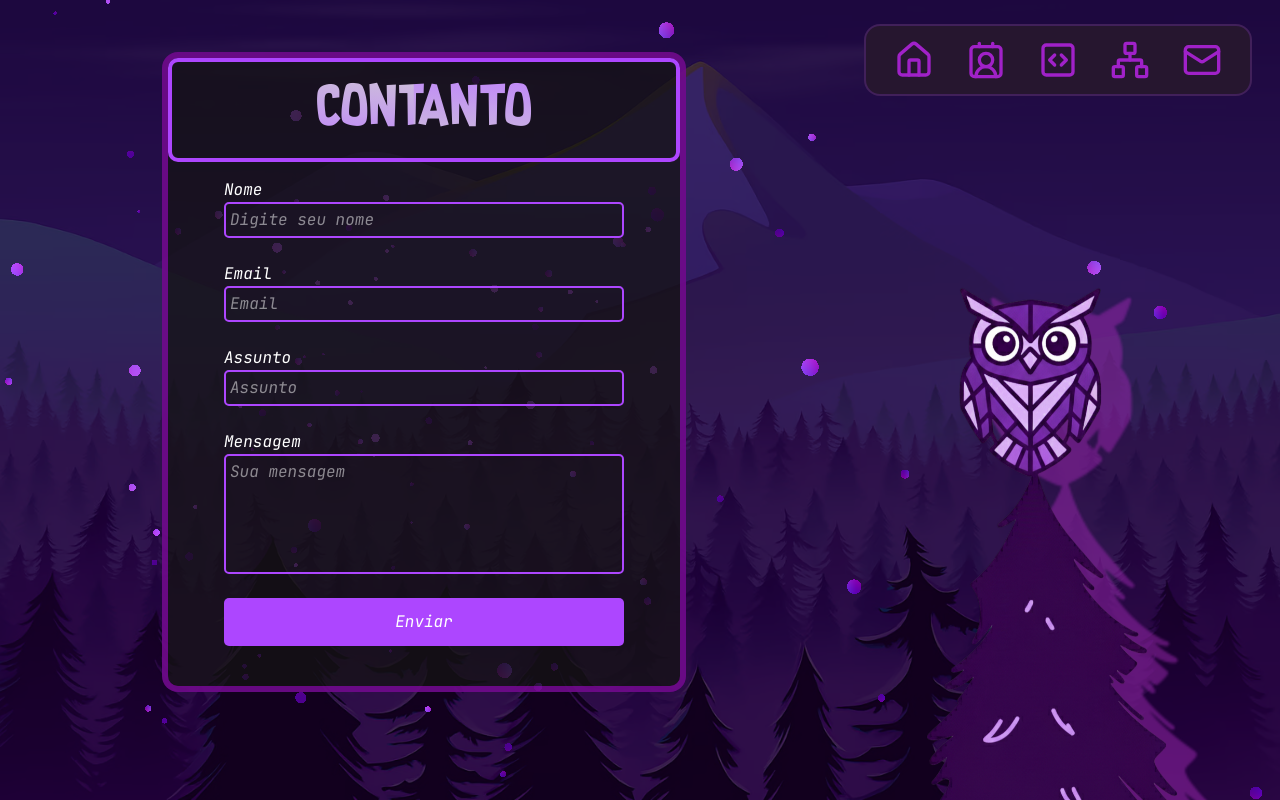
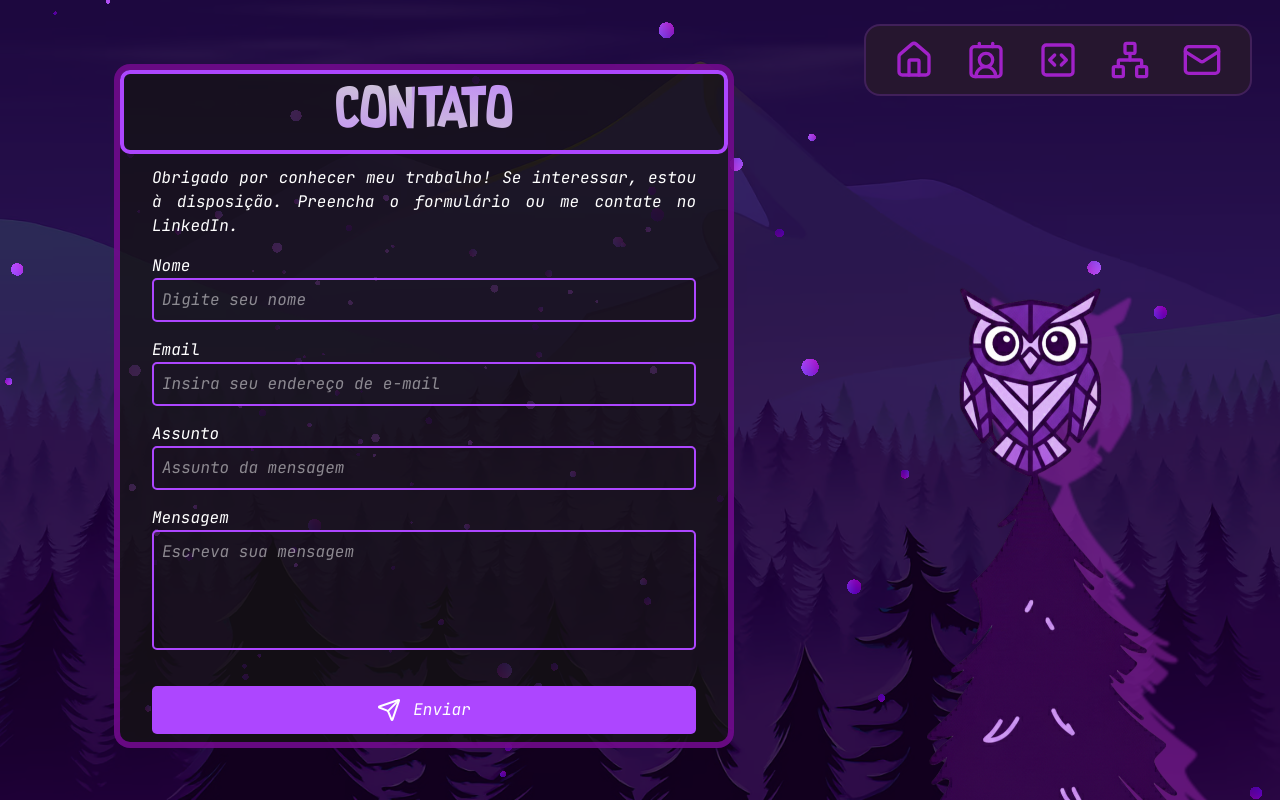
Before and after one commit to AndreChaibe/portfolio-react, a React (Vite) app: page /contact in a window 1280 px wide. Built offline with nearby package versions, Linux system fonts and the light colour scheme.

Commit message:
style: melhoria na estrutura da seção de contato

```diff
--- a/src/page/Contact/Contact.jsx
+++ b/src/page/Contact/Contact.jsx
@@ -1,38 +1,58 @@
 import { use } from "react";
 import { ThemesContext } from "../../context/Themes";
 import { ShinyText } from "../../ui/animations";
+import { Send } from "lucide-react";
+import { SocialLinks } from "../../shared/components";
+// eslint-disable-next-line no-unused-vars
+import { motion } from "motion/react";
 
-const Home = () => {
-
+const Contact = () => {
   const { theme } = use(ThemesContext);
 
   return (
-        <main className="flex justify-center items-center w-[50em] mb-50">
+    <main className="flex justify-center w-[50em] mb-33  overflow-y-auto overflow-x-hidden scrollbar-custom h-[42.8rem]">
       <div className={`${theme.colors.containerBg} rounded-2xl border-6 border-[#9908C39E]`}>
         <ShinyText>
-                    <h1 className={`text-5xl w-[100%] font-title text-center px-0 py-6 border-4 rounded-[10px] ${theme.colors.containerBorder}`}>Contanto</h1>
+          <h1 className={`text-5xl w-[100%] font-title text-center px-0 py-3.5 border-4 rounded-[10px] ${theme.colors.containerBorder}`}>Contato</h1>
         </ShinyText>
 
-                <form action="" className="flex flex-col text-white px-14 pb-10 mt-4 overflow-y-auto overflow-x-hidden scrollbar-custom
-                [&>input,&>textarea]:mb-6 [&>input,&>textarea,&>button]:rounded-[5px] [&>input,&>textarea]:p-1 [&>input,&>textarea]:border-2 [&>input,&>textarea]:w-100">
+        <div>
+          <p className="text-white max-w-[38rem] min-w-[21rem] text-justify px-8 py-3">Obrigado por conhecer meu trabalho! Se interessar, estou à disposição. Preencha o formulário ou me contate no LinkedIn.</p>
+        </div>
+
+        <form action="" className="flex flex-col text-white px-8 pb-7 mt-1
+                                   [&>input,&>textarea]:mb-4 [&>input,&>textarea,&>button]:rounded-[5px] [&>input,&>textarea]:p-2 [&>input,&>textarea]:border-2 [&>input,&>textarea]:w-[100%]"
+        >
 
           <label htmlFor="name">Nome</label>
           <input type="text" id="name" placeholder="Digite seu nome" className={`${theme.colors.containerBorder}`} />
 
           <label htmlFor="email">Email</label>
-                    <input type="text" id="email" placeholder="Email" className={`${theme.colors.containerBorder}`} />
+          <input type="text" id="email" placeholder="Insira seu endereço de e-mail" className={`${theme.colors.containerBorder}`} />
 
           <label htmlFor="subject">Assunto</label>
-                    <input type="text" id="subject" placeholder="Assunto" className={`${theme.colors.containerBorder}`} />
+          <input type="text" id="subject" placeholder="Assunto da mensagem" className={`${theme.colors.containerBorder}`} />
 
           <label htmlFor="message">Mensagem</label>
-                    <textarea name="message" id="" className={`${theme.colors.containerBorder} resize-none h-30`} placeholder="Sua mensagem"></textarea>
+          <textarea name="message" id="" className={`${theme.colors.containerBorder} resize-none h-30`} placeholder="Escreva sua mensagem" ></textarea>
 
-                    <button type="submit" className="bg-purple-500 py-3 cursor-pointer">Enviar</button>
+          <div className="flex justify-center gap-3 bg-purple-500 py-3 mt-5 cursor-pointer rounded-[5px]">
+            <Send />
+            <button type="submit">Enviar</button>
+          </div>
+
+          <motion.div
+            initial={{ opacity: 0.1, left: -150 }}
+            whileInView={{ opacity: 1, left: 0 }}
+            transition={{ type: "tween", ease: "easeInOut", duration: 1 }}
+            className={`flex justify-center items-center mt-4 py-3 ${theme.colors.containerBg} rounded-2xl`}>
+            <SocialLinks />
+          </motion.div>
+
         </form>
       </div>
     </main>
-    )
-}
+  );
+};
 
-export default Home;
+export default Contact;
--- a/src/page/Home/components/IntroductionArea.jsx
+++ b/src/page/Home/components/IntroductionArea.jsx
@@ -28,7 +28,7 @@ const IntroductionArea = () => {
                 initial={{ opacity: 0 }}
                 animate={{ opacity: 1 }}
                 transition={{ duration: 0.8, delay: 1, type: "tween" }}
-                className="flex justify-center items-center w-[100%] gap-6 font-general font-bold text-white mt-5
+                className="flex justify-center items-center w-[100%] gap-6 font-general font-bold text-white my-5
                 [&>Button>a]:px-5 [&>Button>a]:py-3 [&>Button>a]:rounded-2xl [&>Button>a]:text-2xl">
 
                 <Button><a className={`${theme.colors.buttonBg} cursor-pointer`}>Contrate-me</a></Button>
--- a/src/shared/components/SocialLinks.jsx
+++ b/src/shared/components/SocialLinks.jsx
@@ -7,32 +7,32 @@ const SocialLinks = () => {
     const { theme } = use(ThemesContext);
 
     return (
-        <nav className="mt-5">
+        <nav>
             <ul className='flex gap-7
                           [&>li>svg]:fill-current'>
 
                 <motion.li
-                    initial={{ opacity: 0, translateY: 150 }}
+                    initial={{ opacity: 0, translateY: -50 }}
                     animate={{ opacity: 1, translateY: 0 }}
-                    transition={{ duration: 0.7, delay: 2, type: "spring", mass: 1.0 }}>
+                    transition={{ duration: 0.7, delay: 2, type: "spring", mass: 0.6 }}>
                     <svg className={`${theme.colors.icons}`} xmlns="http://www.w3.org/2000/svg" width="43" height="43" viewBox="0 0 24 24">
                         <path d="M13 9V3.5L18.5 9M6 2c-1.11 0-2 .89-2 2v16a2 2 0 0 0 2 2h12a2 2 0 0 0 2-2V8l-6-6z" strokeWidth="0.1" />
                     </svg>
                 </motion.li>
 
                 <motion.li
-                    initial={{ opacity: 0, translateY: 150 }}
+                    initial={{ opacity: 0, translateY: -50 }}
                     animate={{ opacity: 1, translateY: 0 }}
-                    transition={{ duration: 0.7, delay: 2.5, type: "spring", mass: 1.0 }}>
+                    transition={{ duration: 0.7, delay: 2.5, type: "spring", mass: 0.6 }}>
                     <svg className={`${theme.colors.icons}`} xmlns="http://www.w3.org/2000/svg" width="43" height="43" viewBox="0 0 24 24">
                         <path fillRule="evenodd" d="M1 2.838A1.84 1.84 0 0 1 2.838 1H21.16A1.837 1.837 0 0 1 23 2.838V21.16A1.84 1.84 0 0 1 21.161 23H2.838A1.84 1.84 0 0 1 1 21.161zm8.708 6.55h2.979v1.496c.43-.86 1.53-1.634 3.183-1.634c3.169 0 3.92 1.713 3.92 4.856v5.822h-3.207v-5.106c0-1.79-.43-2.8-1.522-2.8c-1.515 0-2.145 1.089-2.145 2.8v5.106H9.708zm-5.5 10.403h3.208V9.25H4.208zM7.875 5.812a2.063 2.063 0 1 1-4.125 0a2.063 2.063 0 0 1 4.125 0" clipRule="evenodd" strokeWidth="0.1" stroke="#2d2c2c" />
                     </svg>
                 </motion.li>
 
                 <motion.li
-                    initial={{ opacity: 0, translateY: 150 }}
+                    initial={{ opacity: 0, translateY: -50 }}
                     animate={{ opacity: 1, translateY: 0 }}
-                    transition={{ duration: 0.7, delay: 3, type: "spring", mass: 1.0 }}>
+                    transition={{ duration: 0.7, delay: 3, type: "spring", mass: 0.6 }}>
                     <svg className={`${theme.colors.icons}`} xmlns="http://www.w3.org/2000/svg" width="43" height="43" viewBox="0 0 16 16">
                         <path d="M8 0C3.58 0 0 3.58 0 8c0 3.54 2.29 6.53 5.47 7.59c.4.07.55-.17.55-.38c0-.19-.01-.82-.01-1.49c-2.01.37-2.53-.49-2.69-.94c-.09-.23-.48-.94-.82-1.13c-.28-.15-.68-.52-.01-.53c.63-.01 1.08.58 1.23.82c.72 1.21 1.87.87 2.33.66c.07-.52.28-.87.51-1.07c-1.78-.2-3.64-.89-3.64-3.95c0-.87.31-1.59.82-2.15c-.08-.2-.36-1.02.08-2.12c0 0 .67-.21 2.2.82c.64-.18 1.32-.27 2-.27s1.36.09 2 .27c1.53-1.04 2.2-.82 2.2-.82c.44 1.1.16 1.92.08 2.12c.51.56.82 1.27.82 2.15c0 3.07-1.87 3.75-3.65 3.95c.29.25.54.73.54 1.48c0 1.07-.01 1.93-.01 2.2c0 .21.15.46.55.38A8.01 8.01 0 0 0 16 8c0-4.42-3.58-8-8-8" strokeWidth="0.1" stroke="#2d2c2c" />
                     </svg>
@@ -40,18 +40,18 @@ const SocialLinks = () => {
 
 
                 <motion.li
-                    initial={{ opacity: 0, translateY: 150 }}
+                    initial={{ opacity: 0, translateY: -50 }}
                     animate={{ opacity: 1, translateY: 0 }}
-                    transition={{ duration: 0.7, delay: 3.5, type: "spring", mass: 1.0 }}>
+                    transition={{ duration: 0.7, delay: 3.5, type: "spring", mass: 0.6 }}>
                     <svg className={`${theme.colors.icons}`} xmlns="http://www.w3.org/2000/svg" width="43" height="43" viewBox="0 0 16 16">
                         <path d="M13.95 4.24C11.86 1 7.58.04 4.27 2.05C1.04 4.06 0 8.44 2.09 11.67l.17.26l-.7 2.62l2.62-.7l.26.17c1.13.61 2.36.96 3.58.96c1.31 0 2.62-.35 3.75-1.05c3.23-2.1 4.19-6.39 2.18-9.71Zm-1.83 6.74c-.35.52-.79.87-1.4.96c-.35 0-.79.17-2.53-.52c-1.48-.7-2.71-1.84-3.58-3.15c-.52-.61-.79-1.4-.87-2.19c0-.7.26-1.31.7-1.75c.17-.17.35-.26.52-.26h.44c.17 0 .35 0 .44.35c.17.44.61 1.49.61 1.58c.09.09.05.76-.35 1.14c-.22.25-.26.26-.17.44c.35.52.79 1.05 1.22 1.49c.52.44 1.05.79 1.66 1.05c.17.09.35.09.44-.09c.09-.17.52-.61.7-.79c.17-.17.26-.17.44-.09l1.4.7c.17.09.35.17.44.26c.09.26.09.61-.09.87Z" strokeWidth="0.1" stroke="#2d2c2c" />
                     </svg>
                 </motion.li>
 
                 <motion.li
-                    initial={{ opacity: 0, translateY: 150 }}
+                    initial={{ opacity: 0, translateY: -50 }}
                     animate={{ opacity: 1, translateY: 0 }}
-                    transition={{ duration: 0.7, delay: 4, type: "spring", mass: 1.0 }}>
+                    transition={{ duration: 0.7, delay: 4, type: "spring", mass: 0.6 }}>
                     <svg className={`${theme.colors.icons}`} xmlns="http://www.w3.org/2000/svg" width="43" height="43" viewBox="0 0 24 24">
                         <g strokeWidth="0.1" stroke="#2d2c2c">
                             <path d="M22 7.535V17a3 3 0 0 1-2.824 2.995L19 20H5a3 3 0 0 1-2.995-2.824L2 17V7.535l9.445 6.297l.116.066a1 1 0 0 0 .878 0l.116-.066z" />
```
Lines whose indentation alone changed are shown as unchanged.
